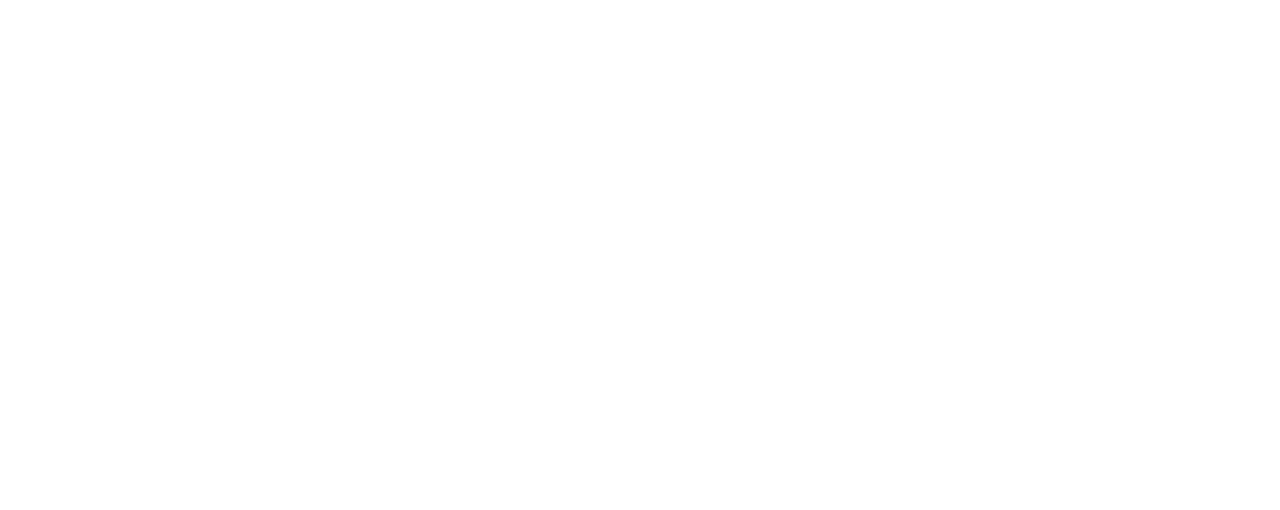
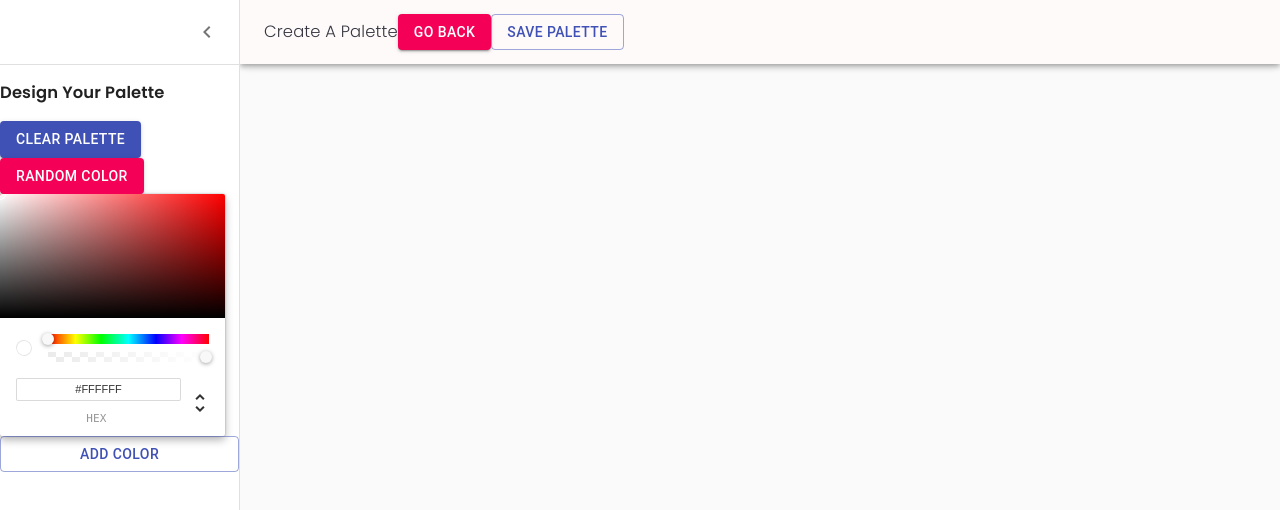
Before and after one commit to AlexanderMBabel/Colors, a React (Create React App) app in the folder client/: page /new in a window 1280 px wide. Shown: the top 510 px of the page. Built offline with nearby package versions, Linux system fonts and the light colour scheme; a web font is replaced by a local one.

Commit message:
ColorPicker(react-colors) add to drawer

```diff
--- a/client/package.json
+++ b/client/package.json
@@ -10,8 +10,10 @@
     "@testing-library/react": "^9.5.0",
     "@testing-library/user-event": "^7.2.1",
     "chroma-js": "^2.1.0",
+    "clsx": "^1.1.1",
     "rc-slider": "^9.3.1",
     "react": "^16.13.1",
+    "react-color": "^2.18.1",
     "react-copy-to-clipboard": "^5.0.2",
     "react-dom": "^16.13.1",
     "react-jss": "^10.3.0",
--- a/client/src/components/NewPaletteForm.jsx
+++ b/client/src/components/NewPaletteForm.jsx
@@ -1,9 +1,182 @@
 import React, { Component } from 'react';
+import clsx from 'clsx';
+import { withStyles } from '@material-ui/core/styles';
+
+import Drawer from '@material-ui/core/Drawer';
+import CssBaseline from '@material-ui/core/CssBaseline';
+import AppBar from '@material-ui/core/AppBar';
+import Toolbar from '@material-ui/core/Toolbar';
+import Divider from '@material-ui/core/Divider';
+import IconButton from '@material-ui/core/IconButton';
+import MenuIcon from '@material-ui/icons/Menu';
+import ChevronLeftIcon from '@material-ui/icons/ChevronLeft';
+import ChevronRightIcon from '@material-ui/icons/ChevronRight';
+import Button from '@material-ui/core/Button';
+
+import { ChromePicker } from 'react-color';
+
+const drawerWidth = 240;
+
+const useStyles = (theme) => ({
+  root: {
+    display: 'flex',
+  },
+  appBar: {
+    transition: theme.transitions.create(['margin', 'width'], {
+      easing: theme.transitions.easing.sharp,
+      duration: theme.transitions.duration.leavingScreen,
+    }),
+    background: 'rgba(255,250,250,0.7)',
+
+    '& h3': {
+      fontFamily: 'Poppins',
+      color: 'rgba(33,33,44,0.9)',
+      fontWeight: '300',
+    },
+    '& div': {
+      marginRight: 'auto',
+    },
+  },
+  appBarShift: {
+    width: `calc(100% - ${drawerWidth}px)`,
+    marginLeft: drawerWidth,
+    transition: theme.transitions.create(['margin', 'width'], {
+      easing: theme.transitions.easing.easeOut,
+      duration: theme.transitions.duration.enteringScreen,
+    }),
+  },
+  menuButton: {
+    marginRight: theme.spacing(2),
+  },
+  hide: {
+    display: 'none',
+  },
+  drawer: {
+    width: drawerWidth,
+    flexShrink: 0,
+  },
+  drawerPaper: {
+    width: drawerWidth,
+  },
+  drawerHeader: {
+    display: 'flex',
+    alignItems: 'center',
+    padding: theme.spacing(0, 1),
+    // necessary for content to be below app bar
+    ...theme.mixins.toolbar,
+    justifyContent: 'flex-end',
+  },
+  content: {
+    flexGrow: 1,
+    padding: theme.spacing(3),
+    transition: theme.transitions.create('margin', {
+      easing: theme.transitions.easing.sharp,
+      duration: theme.transitions.duration.leavingScreen,
+    }),
+    marginLeft: -drawerWidth,
+  },
+  contentShift: {
+    transition: theme.transitions.create('margin', {
+      easing: theme.transitions.easing.easeOut,
+      duration: theme.transitions.duration.enteringScreen,
+    }),
+    marginLeft: 0,
+  },
+});
 
 class NewPaletteForm extends Component {
+  constructor(props) {
+    super(props);
+    this.state = {
+      open: true,
+      pickedColor: '#ffffff',
+    };
+  }
+  handleDrawerOpen = () => {
+    this.setState({ open: true });
+  };
+  handleDrawerClose = () => {
+    this.setState({ open: false });
+  };
+  handleColorPick = (color) => {
+    this.setState({ pickedColor: color.hex });
+  };
   render() {
-    return <div></div>;
+    const { classes, theme } = this.props;
+    const { open } = this.state;
+
+    return (
+      <div className={classes.root}>
+        <CssBaseline />
+        <AppBar
+          position='fixed'
+          className={clsx(classes.appBar, {
+            [classes.appBarShift]: open,
+          })}>
+          <Toolbar>
+            <IconButton
+              color='secondary'
+              aria-label='open drawer'
+              onClick={this.handleDrawerOpen}
+              edge='start'
+              className={clsx(classes.menuButton, open && classes.hide)}>
+              <MenuIcon />
+            </IconButton>
+            <h3>Create A Palette</h3>
+            <div>
+              <Button variant='contained' color='secondary'>
+                Go Back
+              </Button>
+              <Button variant='outlined' color='primary'>
+                Save Palette
+              </Button>
+            </div>
+          </Toolbar>
+        </AppBar>
+        <Drawer
+          className={classes.drawer}
+          variant='persistent'
+          anchor='left'
+          open={open}
+          classes={{
+            paper: classes.drawerPaper,
+          }}>
+          <div className={classes.drawerHeader}>
+            <IconButton onClick={this.handleDrawerClose}>
+              {theme.direction === 'ltr' ? (
+                <ChevronLeftIcon />
+              ) : (
+                <ChevronRightIcon />
+              )}
+            </IconButton>
+          </div>
+          <Divider />
+          <h3>Design Your Palette</h3>
+          <div>
+            <Button variant='contained' color='primary'>
+              Clear Palette
+            </Button>
+            <Button variant='contained' color='secondary'>
+              Random Color
+            </Button>
+          </div>
+          <ChromePicker
+            color={this.state.pickedColor}
+            onChangeComplete={this.handleColorPick}
+          />
+          <Button variant='outlined' color='primary'>
+            Add Color
+          </Button>
+        </Drawer>
+        <main
+          className={clsx(classes.content, {
+            [classes.contentShift]: open,
+          })}>
+          <div className={classes.drawerHeader} />
+        </main>
+      </div>
+    );
   }
 }
 
-export default NewPaletteForm;
+export default withStyles(useStyles, { withTheme: true })(NewPaletteForm);
--- a/client/src/styles/PaletteList.style.js
+++ b/client/src/styles/PaletteList.style.js
@@ -9,6 +9,7 @@
     background: 'url(Tumbleweed.jpg)',
     backgroundSize: '100%',
     backgroundAttachment: 'fixed',
+    backgroundRepeat: 'no-repeat',
   },
 
   palettes: {
--- a/client/src/styles/index.css
+++ b/client/src/styles/index.css
@@ -14,3 +14,7 @@
   font-family: source-code-pro, Menlo, Monaco, Consolas, 'Courier New',
     monospace;
 }
+
+Typography {
+  font-family: 'Poppins';
+}
```
Also changed, not shown: 1 other file (tests, documents, lock files or other folders).
